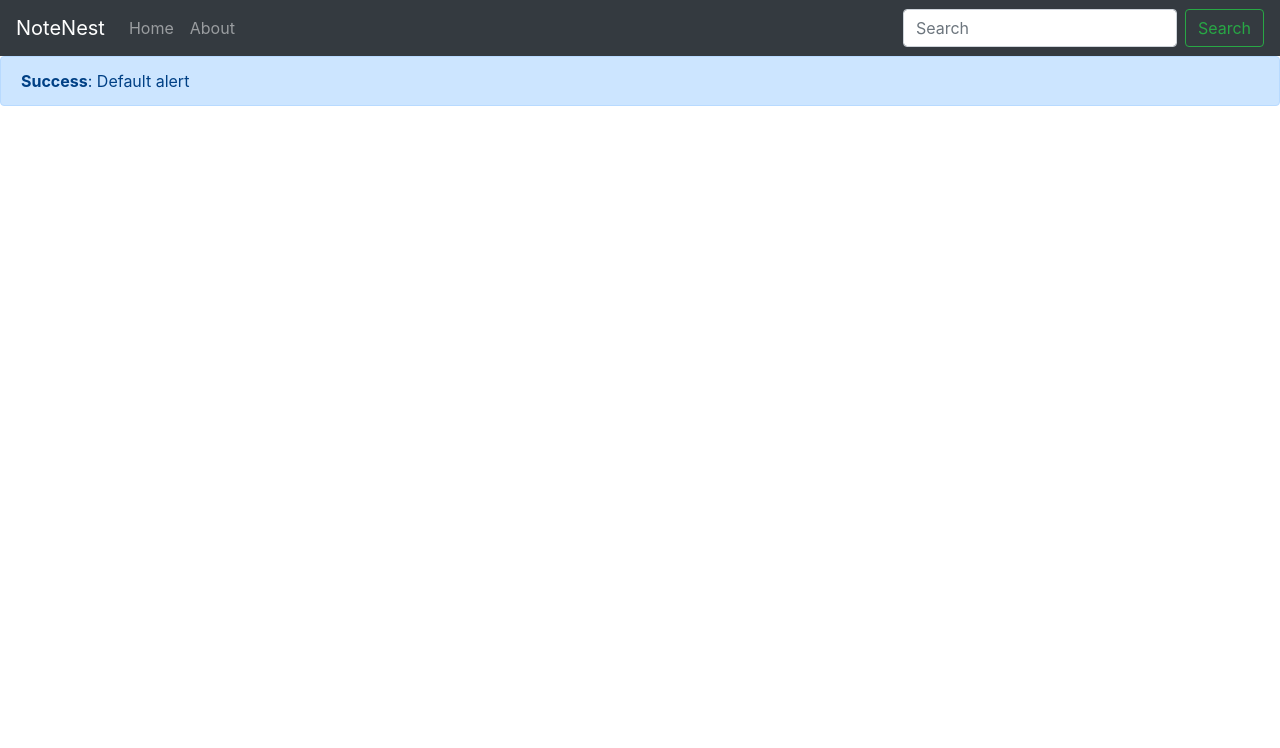
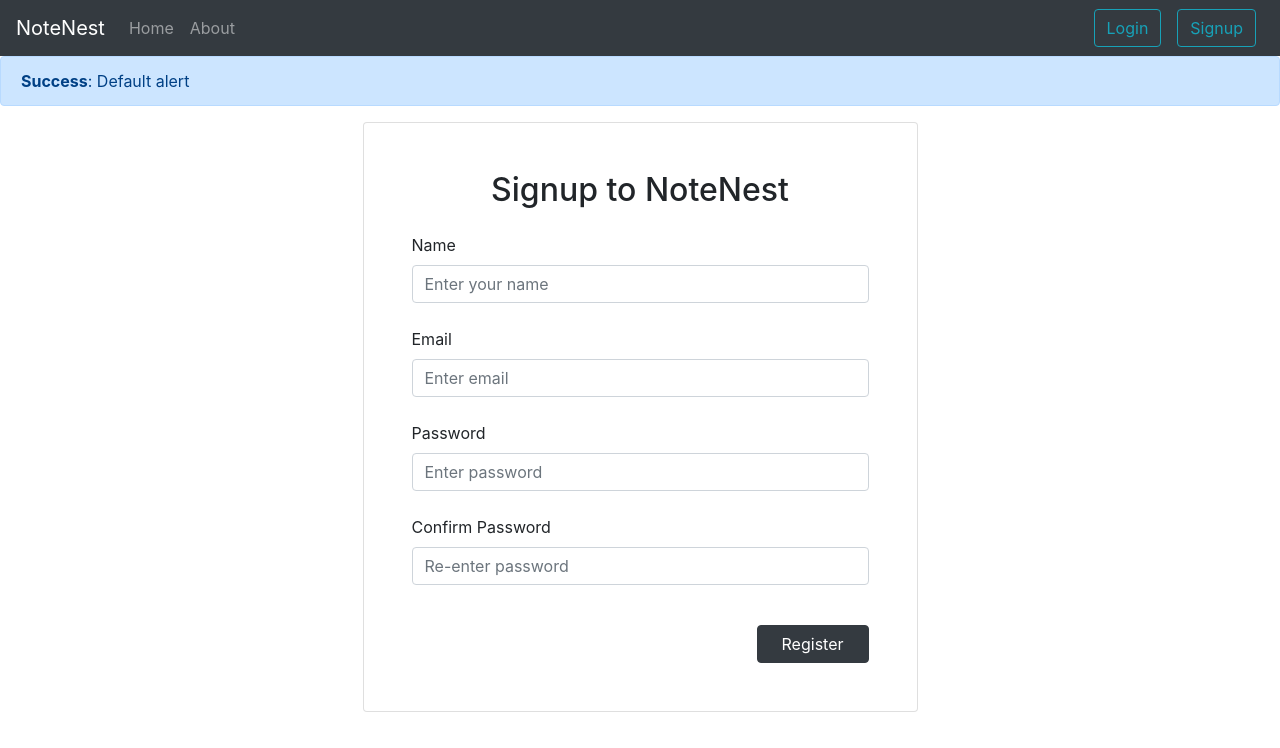
Before and after one commit to Anuraaag/NoteNest_frontend, a React (Create React App) app: page /signup in a window 1280 px wide. Shown: the top 748 px of the page. Built offline with nearby package versions, Linux system fonts and the light colour scheme.

Commit message:
added login and signup

```diff
--- a/src/App.css
+++ b/src/App.css
@@ -5,12 +5,6 @@
 .App-logo {
   height: 40vmin;
   pointer-events: none;
-}
-
-@media (prefers-reduced-motion: no-preference) {
-  .App-logo {
-    animation: App-logo-spin infinite 20s linear;
-  }
 }
 
 .App-header {
@@ -28,15 +22,11 @@
   color: #61dafb;
 }
 
-@keyframes App-logo-spin {
-  from {
-    transform: rotate(0deg);
-  }
-  to {
-    transform: rotate(360deg);
-  }
-}
 
 i{
   cursor: pointer;
 }
+
+.form-group {
+  margin-bottom: 1.5rem;
+}
--- a/src/App.js
+++ b/src/App.js
@@ -4,14 +4,14 @@ import Navbar from './components/Navbar'
 import Home from './components/Home'
 import About from './components/About'
 import NoteState from './context/notes/NoteState'
-// import AlertState from './context/alert/AlertState'
 import Alert from './components/Alert'
+import Login from './components/Login'
+import Signup from './components/Signup'
 
 function App() {
 
   return (
     <>
-      {/* <AlertState> */}
       <NoteState>
         <Router>
           <Navbar title="NoteNest" />
@@ -20,11 +20,12 @@ function App() {
             <Routes>
               <Route exact path="/" element={<Home />} ></Route>
               <Route exact path="/about" element={<About />} ></Route>
+              <Route exact path="/login" element={<Login />} ></Route>
+              <Route exact path="/signup" element={<Signup />} ></Route>
             </Routes>
           </div>
         </Router>
       </NoteState>
-      {/* </AlertState> */}
 
     </>
   );
--- /dev/null
+++ b/src/components/Login.js
@@ -0,0 +1,60 @@
+import React, { useState } from 'react'
+import { useNavigate } from 'react-router-dom'
+
+const Login = () => {
+
+    const [credentials, setCredentials] = useState({ email: "", password: "" })
+
+    const updateCredentials = (event) => {
+        setCredentials({...credentials, [event.target.name]: event.target.value})
+    }
+
+    const navigate = useNavigate()
+
+    const loginMethod = async (event) => {
+        event.preventDefault()
+
+        const host = "http://localhost:5000"
+        const url = `${host}/api/auth/login`
+
+
+        const response = await fetch(url, {
+            method: 'POST',
+            headers: {
+                'Content-Type': 'application/json',
+            },
+            body: JSON.stringify(credentials)
+        })
+
+        const data = await response.json()
+
+        if(data.success && data.payload){             // logged in successfully
+            localStorage.setItem('token', data.payload) // Saving the JWT
+            navigate("/")
+        }
+        else{
+            // not logged in
+        }
+
+    }
+
+    return (
+        <div className='card col-md-6 offset-md-3 p-5'>
+            <h2 className='mb-4 text-center'> Log in Now</h2>
+            <form onSubmit={loginMethod}>
+                <div className="form-group">
+                    <label htmlFor="email">Email</label>
+                    <input type="email" className="form-control" name="email" id="email" aria-describedby="emailHelp" placeholder="Enter email" onInput={updateCredentials} required />
+                </div>
+                <div className="form-group">
+                    <label htmlFor="password">Password</label>
+                    <input type="password" className="form-control" name="password" id="password" placeholder="Enter password" minLength={5} onInput={updateCredentials} required />
+                </div>
+                <button type="submit" className="btn btn-dark mt-3 px-4 float-right">Login</button>
+            </form>
+        </div>
+    )
+}
+
+
+export default Login
--- a/src/components/Navbar.js
+++ b/src/components/Navbar.js
@@ -4,11 +4,6 @@ import { Link, useLocation } from "react-router-dom"
 export const Navbar = props => {
 
   let location = useLocation()
-
-  // testing useEffect hook based on change of a value. And not simply as a replacement of componentDidMount()
-  // useEffect(() => {
-  //   console.log(location.pathname)
-  // }, [location])
 
   return (
     <div>
@@ -29,8 +24,8 @@ export const Navbar = props => {
 
           </ul>
           <form className="form-inline my-2 my-lg-0">
-            <input className="form-control mr-sm-2" type="search" placeholder="Search" aria-label="Search" />
-            <button className="btn btn-outline-success my-2 my-sm-0" type="submit">Search</button>
+            <Link to="/login" className="btn btn-outline-info mx-2" role="button">Login</Link>
+            <Link to="/signup" className="btn btn-outline-info mx-2" role="button">Signup</Link>
           </form>
         </div>
       </nav>
--- /dev/null
+++ b/src/components/Signup.js
@@ -0,0 +1,79 @@
+import React from 'react'
+import { useState } from 'react'
+import { useNavigate } from 'react-router-dom'
+
+const Signup = () => {
+
+    const [fields, setFields] = useState({ name: "", email: "", password: "", confirm_password: "" })
+
+    const updateFields = (event) => {
+        setFields({ ...fields, [event.target.name]: event.target.value })
+    }
+
+    const navigate = useNavigate()
+
+
+    const signupMethod = async (event) => {
+        event.preventDefault()
+
+        if (event.password === event.confirm_password) {
+
+            const host = "http://localhost:5000"
+            const url = `${host}/api/auth/createUser`
+
+            const response = await fetch(url, {
+                method: 'POST',
+                headers: {
+                    'Content-Type': 'application/json',
+                },
+                body: JSON.stringify({
+                    "name": fields.name,
+                    "email": fields.email,
+                    "password": fields.password
+                })
+            })
+
+            const data = await response.json()
+
+            if (data.success && data.payload) {  // logged in successfully
+                localStorage.setItem('token', data.payload)  // Saving the JWT
+                navigate("/")  // redirecting to home
+            }
+            else {
+                // not logged in
+            }
+        } else {
+            //alert saying password do not match
+        }
+
+
+    }
+
+    return (
+        <div className='card col-md-6 offset-md-3 p-5'>
+            <h2 className='mb-4 text-center'> Signup to NoteNest</h2>
+            <form onSubmit={signupMethod}>
+                <div className="form-group">
+                    <label htmlFor="name">Name</label>
+                    <input type="text" className="form-control" name="name" id="name" placeholder="Enter your name" onInput={updateFields} required />
+                </div>
+                <div className="form-group">
+                    <label htmlFor="email">Email</label>
+                    <input type="email" className="form-control" name="email" id="email" aria-describedby="emailHelp" placeholder="Enter email" onInput={updateFields} required />
+                </div>
+                <div className="form-group">
+                    <label htmlFor="password">Password</label>
+                    <input type="password" className="form-control" name="password" id="password" placeholder="Enter password" minLength={5} onInput={updateFields} required />
+                </div>
+                <div className="form-group">
+                    <label htmlFor="confirm_password">Confirm Password</label>
+                    <input type="password" className="form-control" name="confirm_password" id="confirm_password" placeholder="Re-enter password" minLength={5} onInput={updateFields} required />
+                </div>
+                <button type="submit" className="btn btn-dark mt-3 px-4 float-right">Register</button>
+            </form>
+        </div>
+
+    )
+}
+
+export default Signup
--- a/src/context/notes/NoteState.js
+++ b/src/context/notes/NoteState.js
@@ -45,8 +45,9 @@ const NoteState = (props) => {
 
         const url = `${host}/api/note/fetch`
         const response = await queryDatabaseWithoutBody(url, `GET`)
-        const fetchedNotes = await response.json()
-        setNotes(fetchedNotes.notes)
+        const json = await response.json()
+        const notes = json.payload
+        setNotes(notes)
     }
 
     const createNote = (note_param) => {
@@ -54,7 +55,7 @@ const NoteState = (props) => {
         (async () => {
             const url = `${host}/api/note/create`
             const response = await queryDatabaseWithBody(url, note_param, `POST`)
-            await fetchAllNotes()
+            if (response) await fetchAllNotes()
         })()
 
         // const url = `${host}/api/note/create`
@@ -95,7 +96,7 @@ const NoteState = (props) => {
             "tag": note.tag
         }
         const response = await queryDatabaseWithBody(url, data, `PUT`)
-        await fetchAllNotes()
+        if (response) await fetchAllNotes()
 
         // logic for hard data
         // const updateNoteIndex = notes.findIndex((noteElement) => noteElement._id === note._id)
@@ -109,7 +110,7 @@ const NoteState = (props) => {
         (async () => {
             const url = `${host}/api/note/delete/${noteId}`
             const response = await queryDatabaseWithoutBody(url, `DELETE`)
-            await fetchAllNotes()
+            if (response) await fetchAllNotes()
         })()
 
         // logic for hard data
```
Lines whose indentation alone changed are shown as unchanged.
